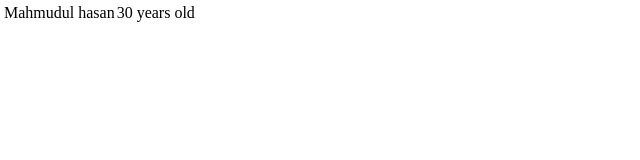
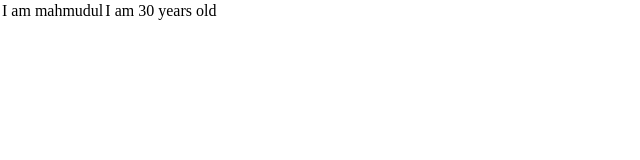
Before and after one commit to mahmudul1024/React_Practice, a React (Create React App) app: page / in a window 1280 px wide. Shown: the top 160 px of the page, without its empty margins (0-640 px from the left). Built offline with nearby package versions, Linux system fonts and the light colour scheme.

Commit message:
Fragment

```diff
--- a/src/App.js
+++ b/src/App.js
@@ -1,12 +1,11 @@
 import React from 'react'
-import Fragm from './components/Fragm'
-
+import Table from './components/Table'
 function App() {
 
   return (
     < div>
 
-    <Fragm></Fragm>
+    <Table></Table>
 
     </div>
   )
--- a/src/components/Culumn.js
+++ b/src/components/Culumn.js
@@ -2,10 +2,10 @@ import React from 'react'
 
 const Culumn = () => {
   return (
-    <div>
-          <td>Mahmudul hasan</td>
-          <td> 30 years old</td>
-    </div>
+    <>
+         <td>I am mahmudul</td>
+         <td>I am 30 years old</td>
+    </>
   )
 }
 
--- a/src/components/Fragm.js
+++ /dev/null
@@ -1,18 +0,0 @@
-import React from 'react'
-
-const Fragm = () => {
-  return (
-    <div>
-    <table>
-      <tr>
-        <div>
-          <td>Mahmudul hasan</td>
-          <td> 30 years old</td>
-        </div>
-      </tr>
-    </table>
-    </div>
-  )
-}
-
-export default Fragm
--- a/src/components/Table.js
+++ b/src/components/Table.js
@@ -1,10 +1,13 @@
 import React from 'react'
+import Culumn from './Culumn'
 
 const Table = () => {
   return (
-    <div>
-
-    </div>
+    <table>
+      <tr>
+        <Culumn></Culumn>
+      </tr>
+    </table>
   )
 }
 
```
